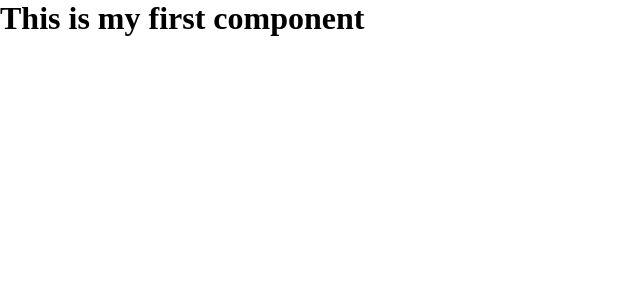
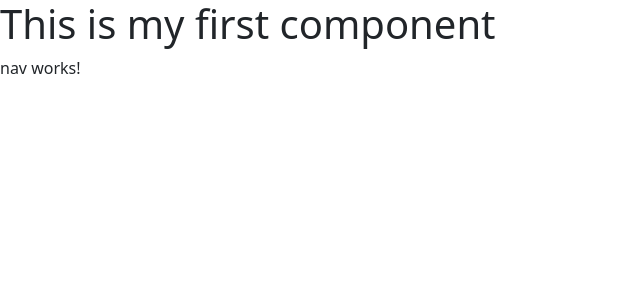
Before and after one commit to LucaPertosa/angular-component-test, an Angular app: page / in a window 1280 px wide. Shown: the top 300 px of the page, without its empty margins (0-640 px from the left). Built offline with nearby package versions, Linux system fonts and the light colour scheme.

Commit message:
added nav component using ng command

```diff
--- a/src/app/Container/container.component.html
+++ b/src/app/Container/container.component.html
@@ -1 +1,2 @@
 <h1>This is my first component</h1>
+<app-nav></app-nav>
--- a/src/app/app.module.ts
+++ b/src/app/app.module.ts
@@ -3,11 +3,13 @@ import { BrowserModule } from '@angular/platform-browser';
 
 import { AppComponent } from './app.component';
 import { ContainerComponent } from './Container/container.component';
+import { NavComponent } from './nav/nav.component';
 
 @NgModule({
   declarations: [
     AppComponent,
-    ContainerComponent
+    ContainerComponent,
+    NavComponent
   ],
   imports: [
     BrowserModule
--- /dev/null
+++ b/src/app/nav/nav.component.html
@@ -0,0 +1,2 @@
+<!-- added component using "ng generate component nav" command -->
+<p>nav works!</p>
--- a/src/index.html
+++ b/src/index.html
@@ -6,8 +6,10 @@
   <base href="/">
   <meta name="viewport" content="width=device-width, initial-scale=1">
   <link rel="icon" type="image/x-icon" href="favicon.ico">
+  <link href="https://cdn.jsdelivr.net/npm/bootstrap@5.3.0-alpha2/dist/css/bootstrap.min.css" rel="stylesheet" integrity="sha384-aFq/bzH65dt+w6FI2ooMVUpc+21e0SRygnTpmBvdBgSdnuTN7QbdgL+OapgHtvPp" crossorigin="anonymous">
 </head>
 <body>
   <app-root></app-root>
+  <script src="https://cdn.jsdelivr.net/npm/bootstrap@5.3.0/dist/js/bootstrap.bundle.min.js" integrity="sha384-geWF76RCwLtnZ8qwWowPQNguL3RmwHVBC9FhGdlKrxdiJJigb/j/68SIy3Te4Bkz" crossorigin="anonymous"></script>
 </body>
 </html>
```
Also changed, not shown: src/app/nav/nav.component.ts (added, +10 -0 lines), src/app/nav/nav.component.css (added), 1 other file (tests, documents, lock files or other folders).
